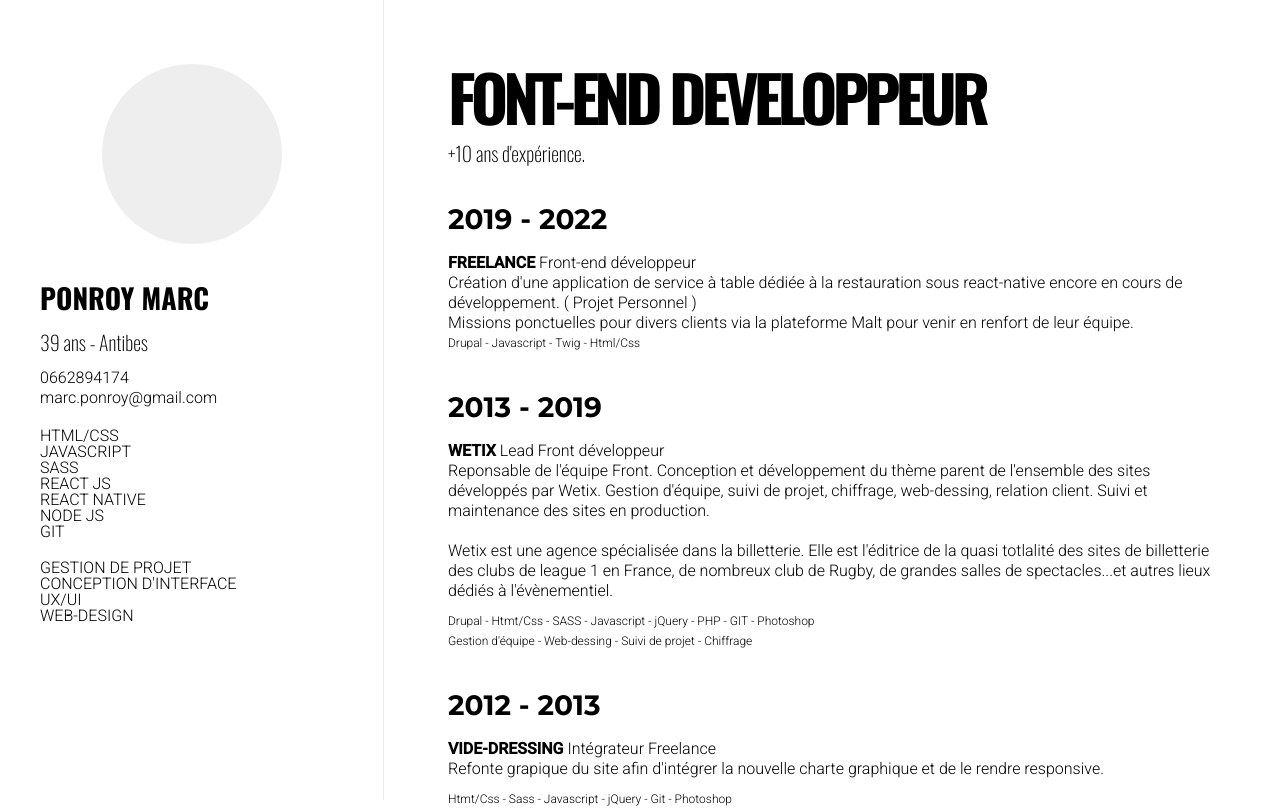
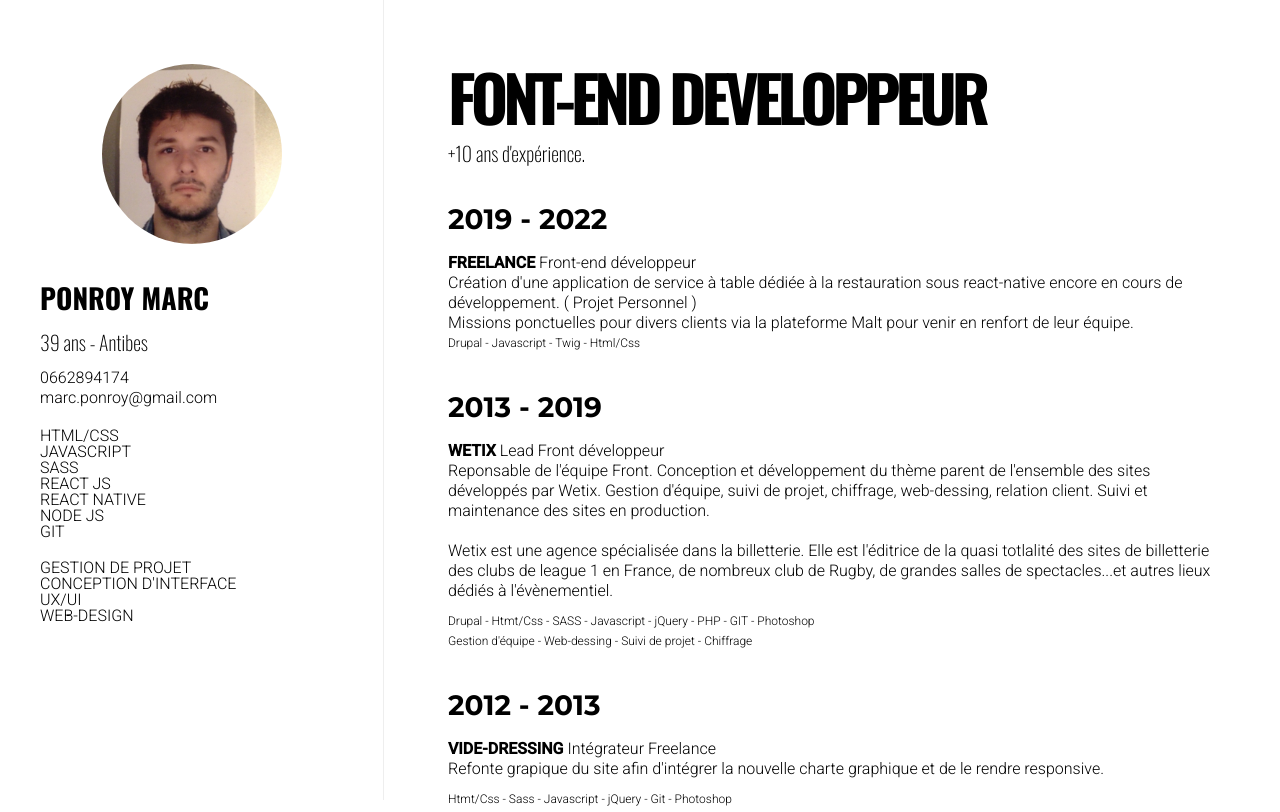
Before and after one commit to mponroy/cv-web, a plain HTML site: page index.html in a window 1280 px wide. Shown: the top 812 px of the page. Drawn offline with nearby package versions, Linux system fonts and the light colour scheme.

Commit message:
ajout photo

```diff
--- a/css/global.css
+++ b/css/global.css
@@ -59,6 +59,8 @@ h2 {
   background-color: #eee;
   border-radius: 100%;
   margin: 0 auto;
+  background: url("../image/moi.jpeg") center no-repeat;
+  background-size: cover;
 }
 h2.name {
   letter-spacing: 0;
```
Also changed, not shown: image/moi.jpeg (added).
